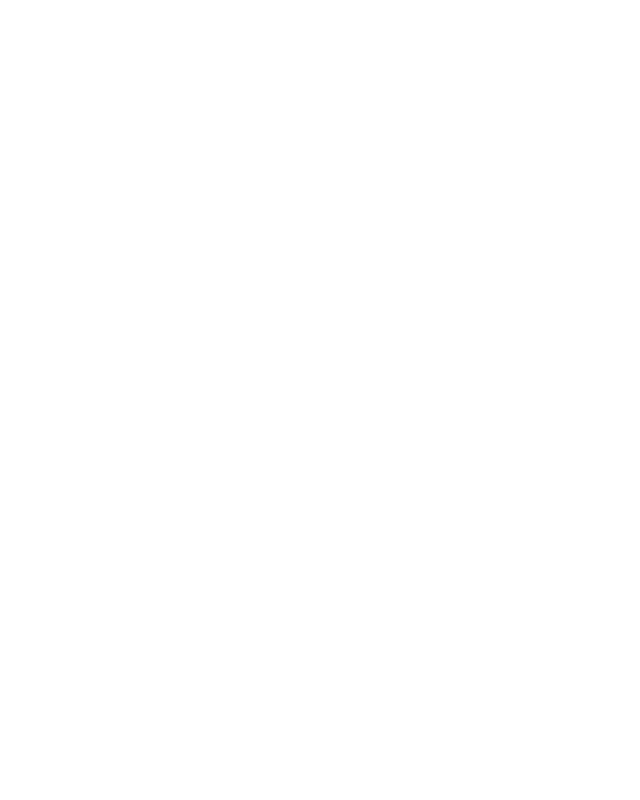
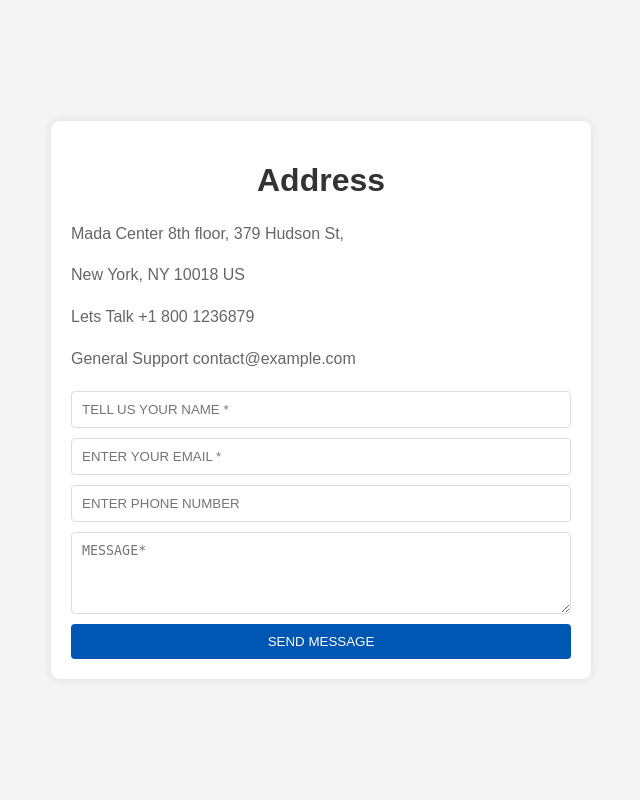
Before and after one commit to Emanuel181/Uni, a Flask app: page /contact in a window 1280 px wide. Before the commit the part shown is empty. Shown: the whole page, without its empty margins (319-959 px from the left). Run offline with Flask 3, Linux system fonts and the light colour scheme.

Commit message:
Merge remote-tracking branch 'origin/main'

```diff
--- /dev/null
+++ b/static/css/contact.css
@@ -0,0 +1,59 @@
+/* contact.css */
+body {
+    font-family: Arial, sans-serif;
+    background-color: #f4f4f4;
+    margin: 0;
+    padding: 0;
+    display: flex;
+    justify-content: center;
+    align-items: center;
+    height: 100vh;
+}
+
+.container {
+    background-color: white;
+    padding: 20px;
+    border-radius: 8px;
+    box-shadow: 0 0 10px rgba(0, 0, 0, 0.1);
+    max-width: 500px;
+    width: 100%;
+}
+
+h1 {
+    color: #333;
+    text-align: center;
+}
+
+p {
+    color: #666;
+    line-height: 1.6;
+}
+
+.contact-form {
+    display: grid;
+    grid-gap: 10px;
+    margin-top: 20px;
+}
+
+.contact-form input,
+.contact-form textarea {
+    width: 100%;
+    padding: 10px;
+    border: 1px solid #ddd;
+    border-radius: 4px;
+    box-sizing: border-box;
+}
+
+.contact-form button {
+    background-color: #0056b3;
+    color: white;
+    border: none;
+    padding: 10px 20px;
+    border-radius: 4px;
+    cursor: pointer;
+    transition: background-color 0.3s;
+}
+
+.contact-form button:hover {
+    background-color: #004494;
+}
--- a/templates/contact.html
+++ b/templates/contact.html
@@ -2,9 +2,24 @@
 <html lang="en">
 <head>
     <meta charset="UTF-8">
-    <title>Title</title>
+    <meta name="viewport" content="width=device-width, initial-scale=1.0">
+    <title>Contact Form</title>
+    <link rel="stylesheet" href="/static/css/contact.css">
 </head>
 <body>
-
+    <div class="container">
+        <h1>Address</h1>
+        <p>Mada Center 8th floor, 379 Hudson St,</p>
+        <p>New York, NY 10018 US</p>
+        <p>Lets Talk +1 800 1236879</p>
+        <p>General Support contact@example.com</p>
+        <form class="contact-form">
+            <input type="text" name="name" placeholder="TELL US YOUR NAME *" required>
+            <input type="text" name="email" placeholder="ENTER YOUR EMAIL *" required>
+            <input type="text" name="phone" placeholder="ENTER PHONE NUMBER" required>
+            <textarea name="message" rows="4" placeholder="MESSAGE*" required></textarea>
+            <button type="submit">SEND MESSAGE</button>
+        </form>
+    </div>
 </body>
 </html>
```
